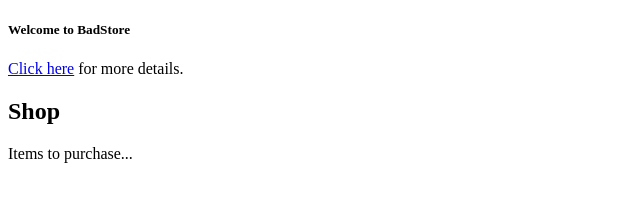
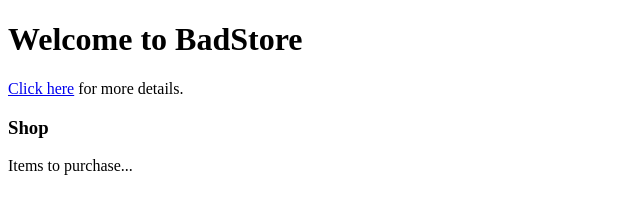
Before and after one commit to ThirstyHead/badstore, a plain HTML site: page index.html in a window 1280 px wide. Shown: the whole page, without its empty margins (0-640 px from the left). Drawn offline with Linux system fonts and the light colour scheme.

Commit message:
skipped from h1 -> h3, hoping to trigger a Lighthouse error

```diff
--- a/index.html
+++ b/index.html
@@ -10,11 +10,11 @@
 
   <body>
 
-    <h5>Welcome to BadStore</h5>
+    <h1>Welcome to BadStore</h1>
 
     <a href="about/">Click here<a> for more details.
 
-    <h2>Shop</h2>
+    <h3>Shop</h3>
 
     Items to purchase...
   </body>
```
